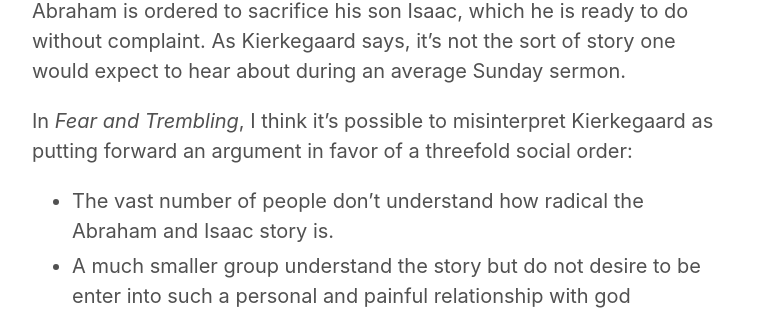
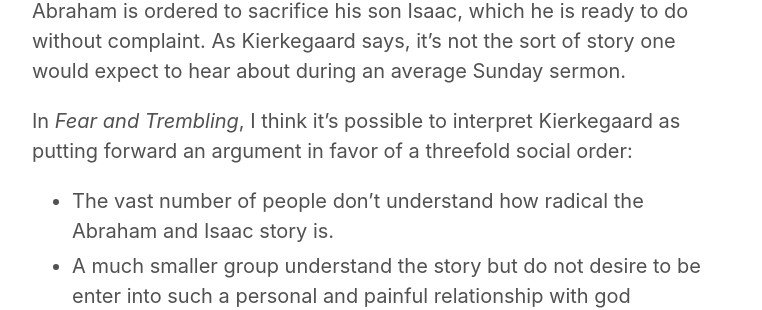
Before and after one commit to matthewsouthey/matthewsouthey.github.io, a Jekyll site: the page built from _posts/2022-06-28-kierkegaard-and-radical-religion.md, in a window 1280 px wide and 900 px high, scrolled down 624 px. Shown: the part 151-461 px from the top of the window, without its empty margins (258-1020 px from the left). Built offline with Jekyll 4.4.1, drawn with Linux system fonts in a browser that asks for light colours; our own code applies the rules of GitHub Pages for plain Markdown files; comment, search, counter and statistics services are not loaded.

```diff
--- a/_posts/2022-06-28-kierkegaard-and-radical-religion.md
+++ b/_posts/2022-06-28-kierkegaard-and-radical-religion.md
@@ -10,7 +10,7 @@ This got me thinking about how writers such as [Emile Durkheim](https://en.wikip
 
 _Fear and Trembling_ is primarily focused on the Abraham and Isaac story from Genesis, and how radical the story really is—it cannot be easily understood when looked at plainly. After waiting so long for a child, Abraham is ordered to sacrifice his son Isaac, which he is ready to do without complaint. As Kierkegaard says, it's not the sort of story one would expect to hear about during an average Sunday sermon.
 
-In _Fear and Trembling_, I think it's possible to misinterpret Kierkegaard as putting forward an argument in favor of a threefold social order:
+In _Fear and Trembling_, I think it's possible to interpret Kierkegaard as putting forward an argument in favor of a threefold social order:
 
 - The vast number of people don't understand how radical the Abraham and Isaac story is.
 - A much smaller group understand the story but do not desire to be enter into such a personal and painful relationship with god (Kierkegaard puts himself in this category).
--- a/xenotation.html
+++ /dev/null
@@ -1,6 +0,0 @@
----
-layout: default
-title: About
-published: true
----
-<h2>Xenotation Converter</h2>
```
